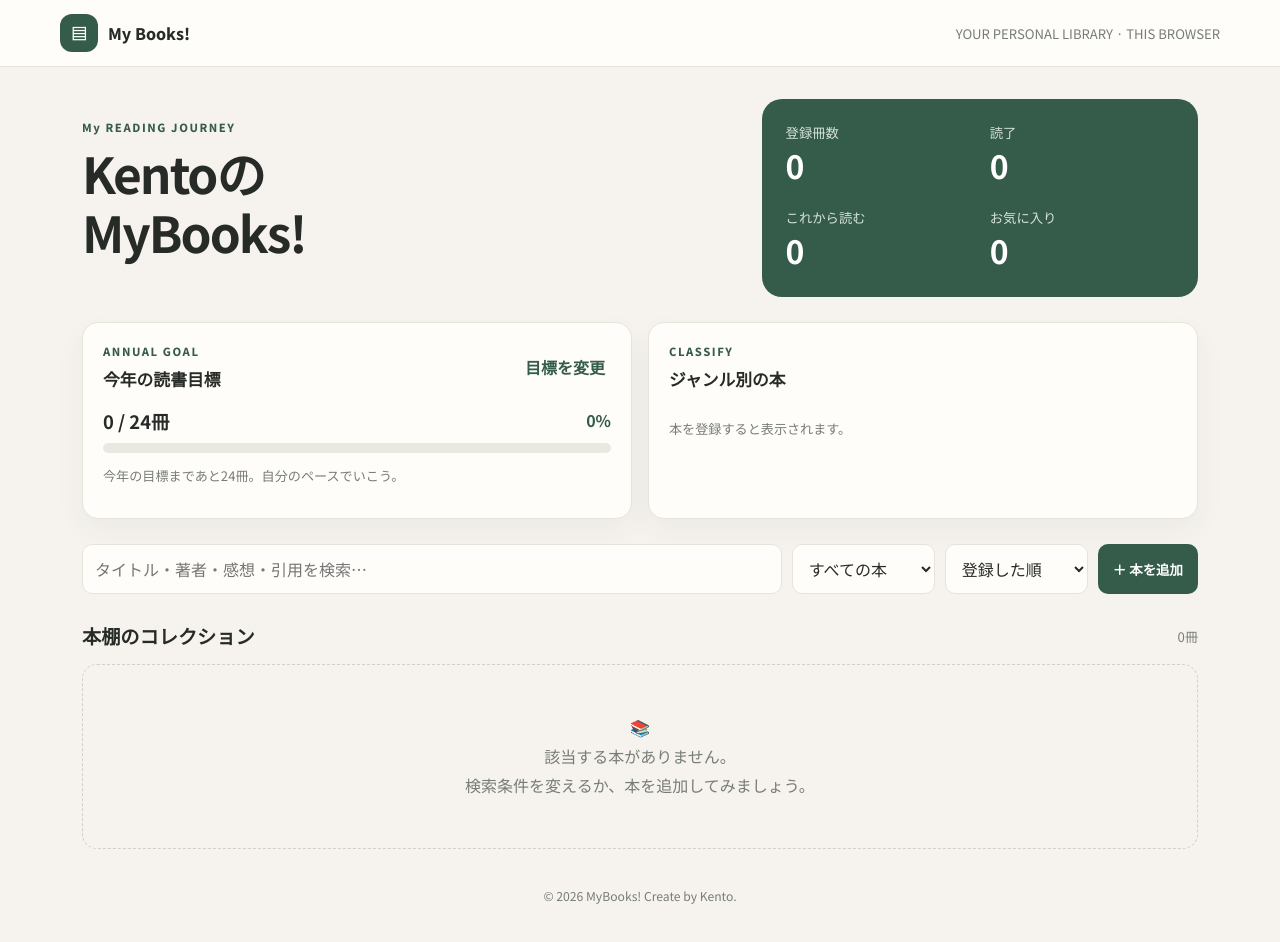
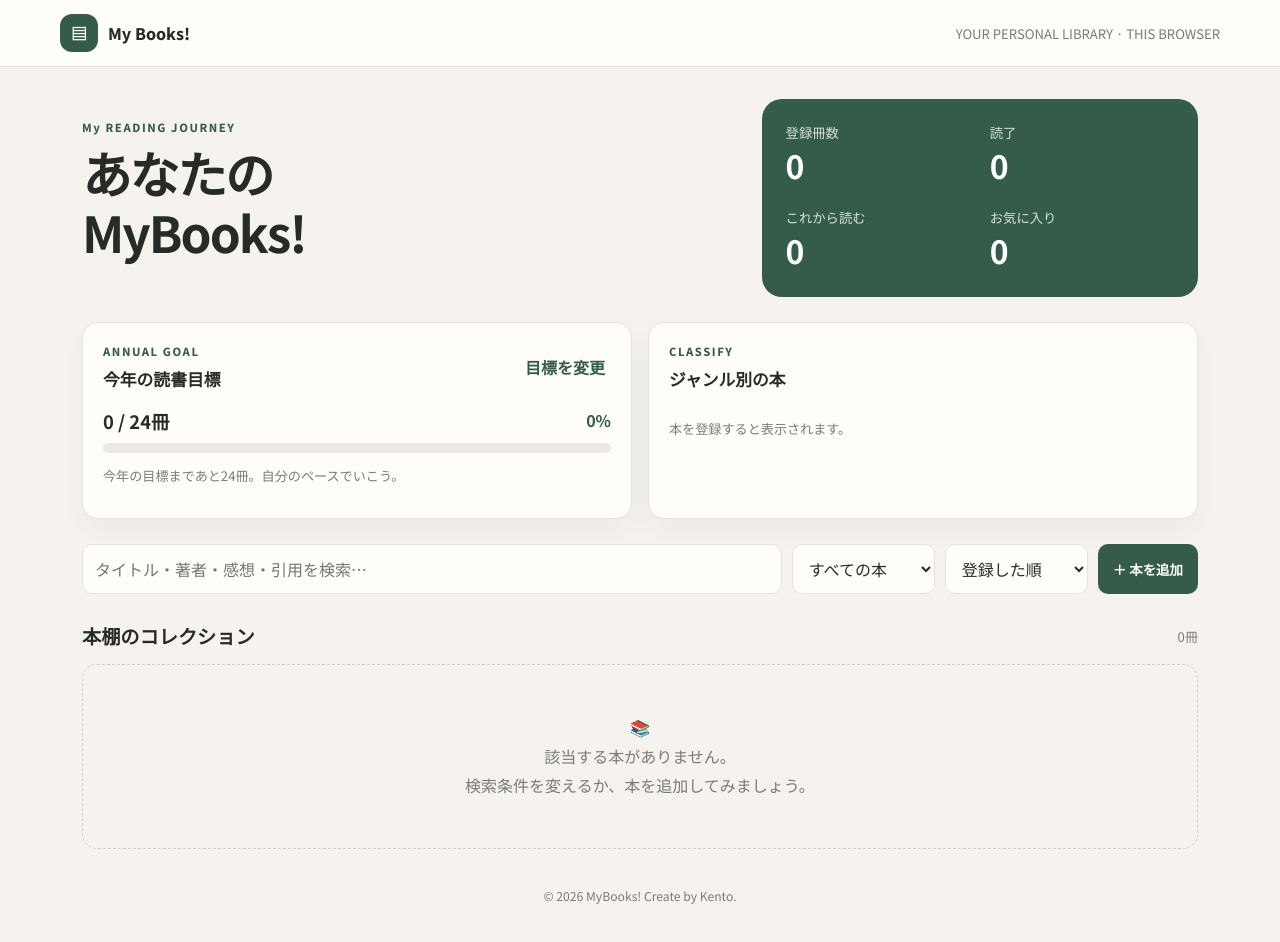
Before and after one commit to KentoKemmotsu/my-books, a plain HTML site: page index.html in a window 1280 px wide. Drawn offline with Linux system fonts and the light colour scheme.

Commit message:
Change hero section heading to Japanese

```diff
--- a/index.html
+++ b/index.html
@@ -8,7 +8,7 @@
 <body>
 <header class="topbar"><a class="brand" href="#"><span class="mark">▤</span>My Books!</a><div class="head-note">Read,Feel,Share on MyBooks!</div></header>
 <main class="wrap">
-<section class="hero"><div><p class="eyebrow">My READING JOURNEY</p><h1>Kentoの<br>MyBooks!</h1><p class="lead"></p></div>
+<section class="hero"><div><p class="eyebrow">My READING JOURNEY</p><h1>あなたの<br>MyBooks!</h1><p class="lead"></p></div>
 <div class="stats"><div><small>登録冊数</small><strong id="total">0</strong></div><div><small>読了</small><strong id="read">0</strong></div><div><small>これから読む</small><strong id="unread">0</strong></div><div><small>お気に入り</small><strong id="favorite">0</strong></div></div></section>
 <section class="dashboard"><div class="panel"><div class="section-head"><div><p class="eyebrow">ANNUAL GOAL</p><h2>今年の読書目標</h2></div><button class="text-btn" id="goalEdit">目標を変更</button></div><div class="goal-line"><strong><span id="goalRead">0</span> / <span id="goalTarget">24</span>冊</strong><b id="goalPct">0%</b></div><div class="progress"><span id="goalBar"></span></div><p class="muted" id="goalMessage">一冊ずつ、自分のペースで。</p></div><div class="panel"><p class="eyebrow">CLASSIFY</p><h2>ジャンル別の本</h2><div id="genres" class="genres"></div></div></section>
 <section class="toolbar"><input id="search" type="search" placeholder="タイトル・著者・感想・引用を検索…" aria-label="検索"><select id="filter"><option value="all">すべての本</option><option value="read">読了</option><option value="unread">これから読む</option><option value="favorite">お気に入り</option></select><select id="sort"><option value="new">登録した順</option><option value="title">タイトル順</option><option value="rating">評価が高い順</option><option value="date">読了日順</option></select><button class="btn primary" id="add">＋ 本を追加</button></section>
```
